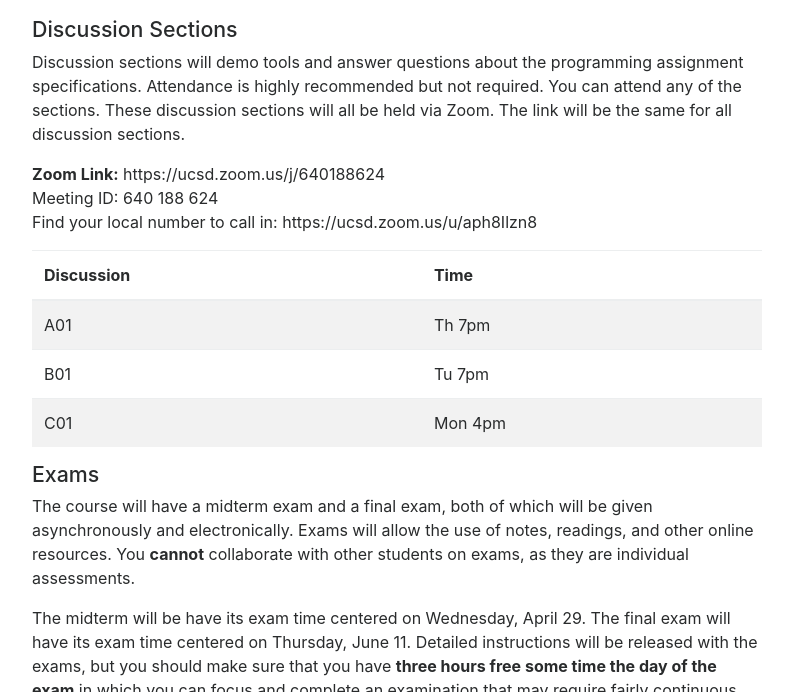
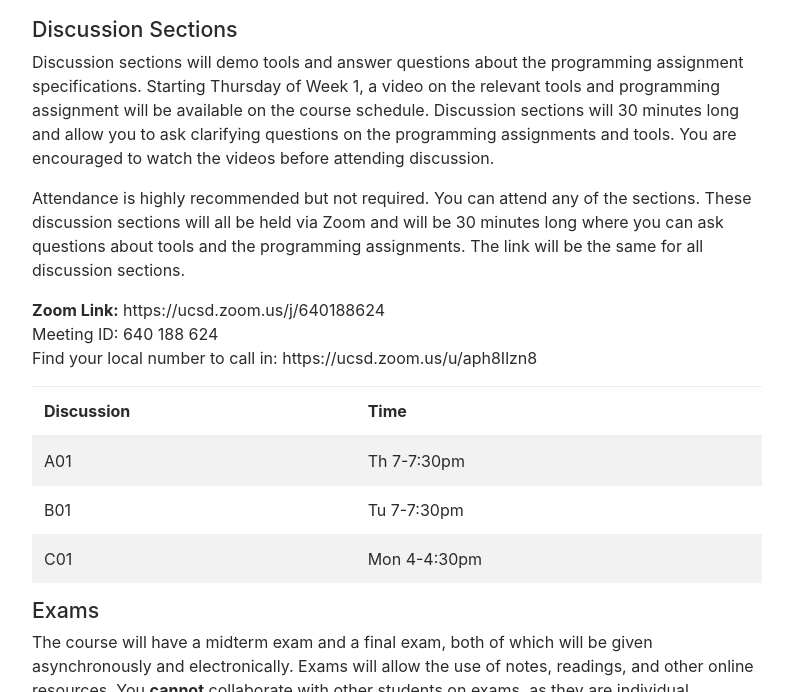
Before and after one commit to ucsdcses/tridev, a Jekyll site: the page built from index.md, in a window 1280 px wide and 900 px high, scrolled down 1689 px, cut to the strip 208-900 px from the top of the window. Shown: the whole strip, without its empty margins (243-1036 px from the left). Built offline with Jekyll 4.4.1, drawn with Linux system fonts in a browser that asks for light colours; nearby versions of some CDN libraries.

Commit message:
Update discussion.

```diff
--- a/index.md
+++ b/index.md
@@ -85,9 +85,11 @@ Canvas.
 <h3>Discussion Sections</h3>
 
 Discussion sections will demo tools and answer questions about the
-programming assignment specifications. Attendance is highly recommended but
+programming assignment specifications. Starting Thursday of Week 1, a video on the relevant tools and programming assignment will be available on the course schedule. Discussion sections will 30 minutes long and allow you to ask clarifying questions on the programming assignments and tools. You are encouraged to watch the videos before attending discussion.
+
+Attendance is highly recommended but
 not required. You can attend any of the sections. These discussion sections
-will all be held via Zoom. The link will be the same for all discussion sections.
+will all be held via Zoom and will be 30 minutes long where you can ask questions about tools and the programming assignments. The link will be the same for all discussion sections.
 
 **Zoom Link:** https://ucsd.zoom.us/j/640188624
 Meeting ID: 640 188 624
@@ -99,13 +101,13 @@ Find your local number to call in: https://ucsd.zoom.us/u/aph8Ilzn8
   </tr>
 </thead>
 <tr>
-  <td>A01 </td><td> Th 7pm </td>
+  <td>A01 </td><td> Th 7-7:30pm </td>
 </tr>
 <tr>
-  <td>B01 </td><td> Tu 7pm </td>
+  <td>B01 </td><td> Tu 7-7:30pm </td>
 </tr>
 <tr>
-  <td>C01 </td><td> Mon 4pm </td>
+  <td>C01 </td><td> Mon 4-4:30pm </td>
 </tr>
 </table>
 
```
